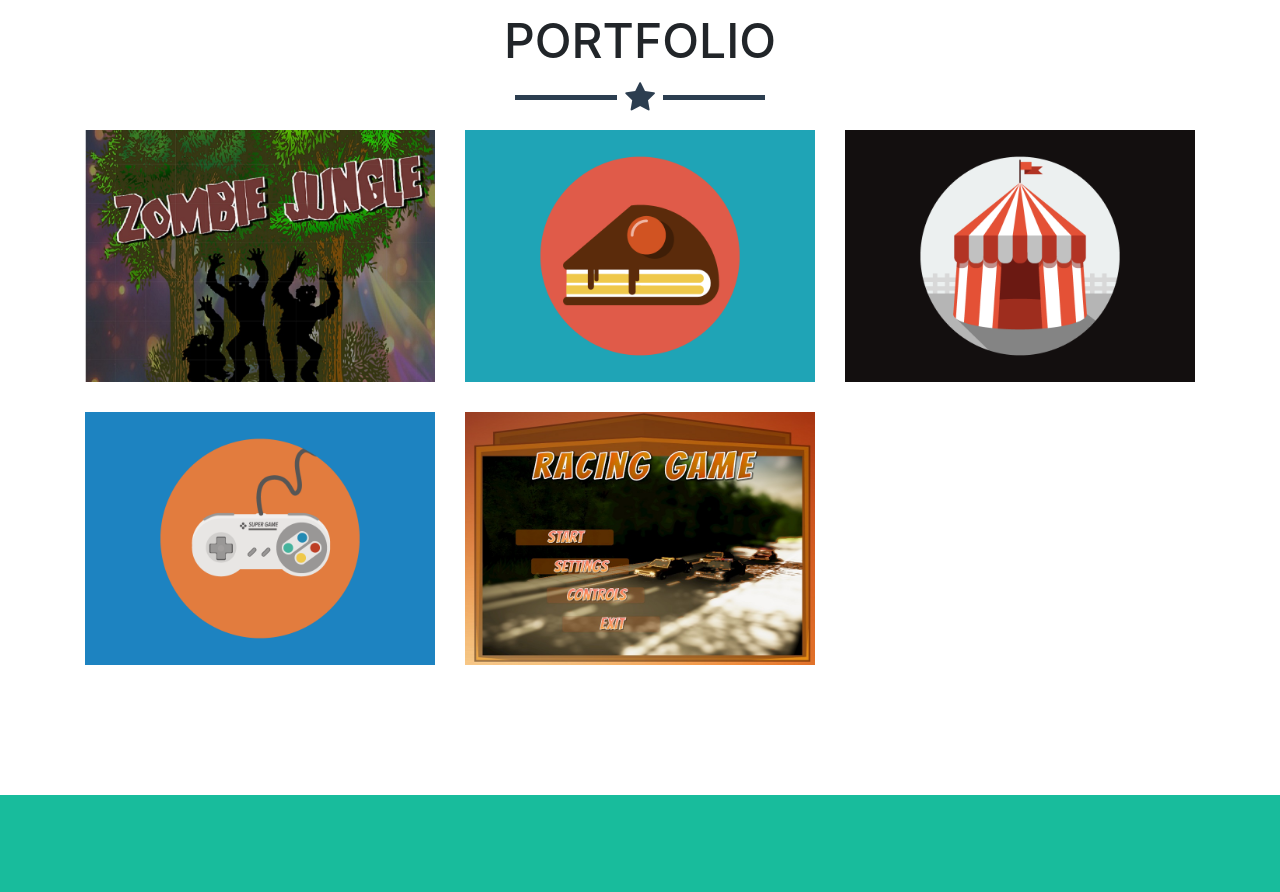
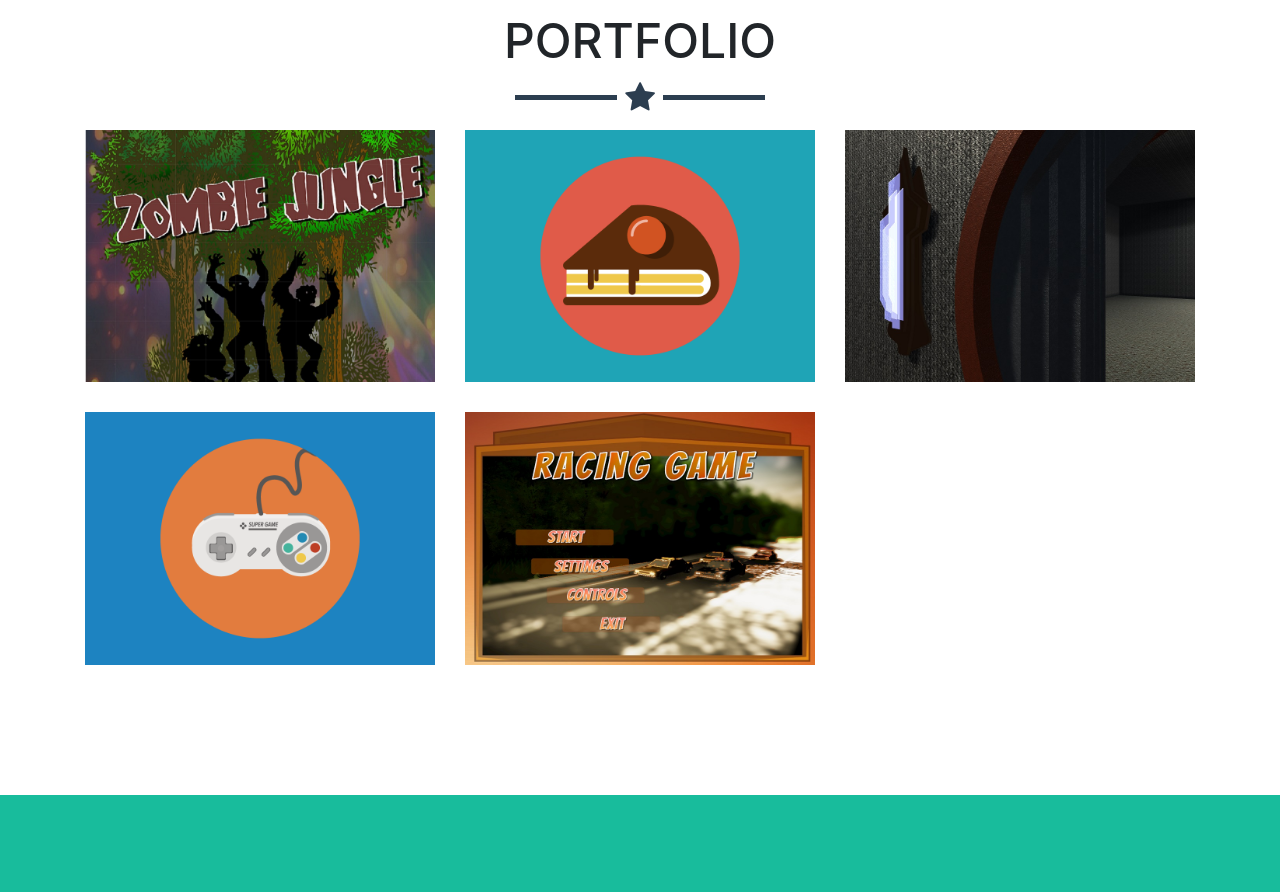
Before and after one commit to LukasNgo/LukasNgo.github.io, a website with bundled scripts: page index.html in a window 1280 px wide. Shown: the part 880-1772 px from the top of the page. Built offline with nearby package versions, Linux system fonts and the light colour scheme; files whose address does not match are found by name.

Commit message:
door image

```diff
--- a/index.html
+++ b/index.html
@@ -94,7 +94,7 @@
                   <i class="fa fa-search-plus fa-3x"></i>
                 </div>
               </div>
-              <img class="img-fluid" src="img/portfolio/circus.png" alt="">
+              <img class="img-fluid" src="img/portfolio/door3.jpg" alt="">
             </a>
           </div>
           <div class="col-sm-4 portfolio-item">
```
